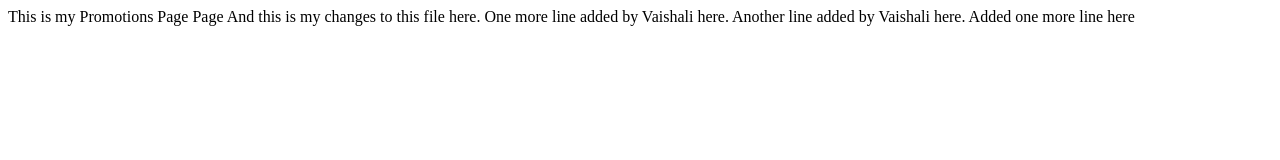
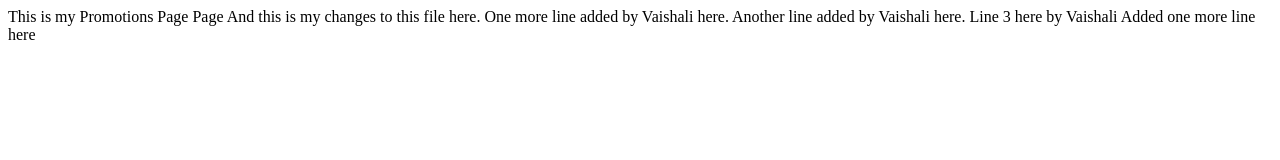
Before and after one commit to sandeep-patel-css/sandeep-test, a plain HTML site: page promotions.htm in a window 1280 px wide. Drawn offline with Linux system fonts and the light colour scheme.

Commit message:
V commit at 1:20 PM
Change to the promotions.htm file

```diff
--- a/promotions.htm
+++ b/promotions.htm
@@ -9,6 +9,8 @@
 
 	One more line added by Vaishali here.
 	Another line added by Vaishali here.
+	Line 3 here by Vaishali
+
 
     Added one more line here
 </body>
```
